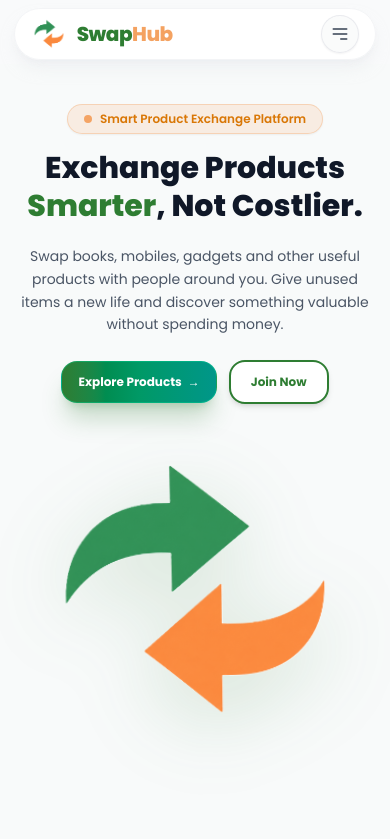
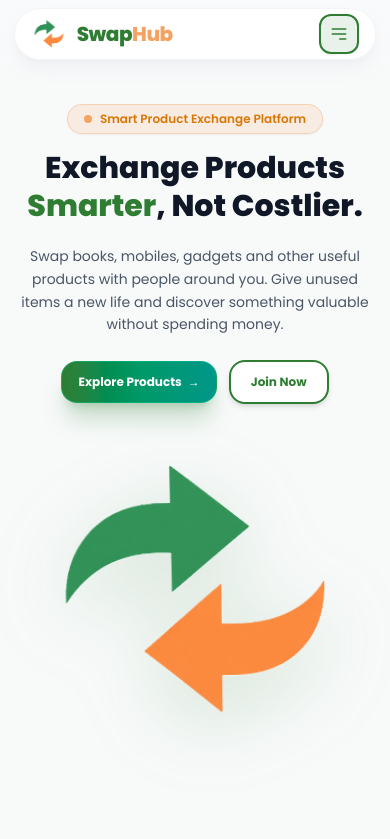
Before and after one commit to Amanverma45/swapHub, a React (Vite) app in the folder Frontend/hub/: page / in a window 390 px wide. Shown: the top 839 px of the page. Built offline with nearby package versions, Linux system fonts and the light colour scheme; no server answers.

Commit message:
update mobile hamburger button to rounded square with brand green border and theme fill

```diff
--- a/Frontend/hub/src/Components/Navbar.jsx
+++ b/Frontend/hub/src/Components/Navbar.jsx
@@ -64,10 +64,10 @@ const Navbar = () => {
               </h1>
             </Link>
 
-            {/* Mobile Hamburger Icon Button with Border */}
+            {/* Mobile Hamburger Icon Button with Brand Theme (Rounded Square) */}
             <button
               onClick={() => setIsOpen(!isOpen)}
-              className="md:hidden flex items-center justify-center p-2 rounded-full border border-gray-200/80 bg-gray-50/80 text-gray-700 hover:text-[#2E7D32] hover:border-[#2E7D32]/40 transition-colors shadow-xs"
+              className="md:hidden flex items-center justify-center p-2 rounded-xl border-2 border-[#2E7D32] bg-[#2E7D32]/10 text-[#2E7D32] hover:bg-[#2E7D32] hover:text-white transition-all duration-200 shadow-xs"
               aria-label="Toggle Menu"
             >
               {isOpen ? (
```
